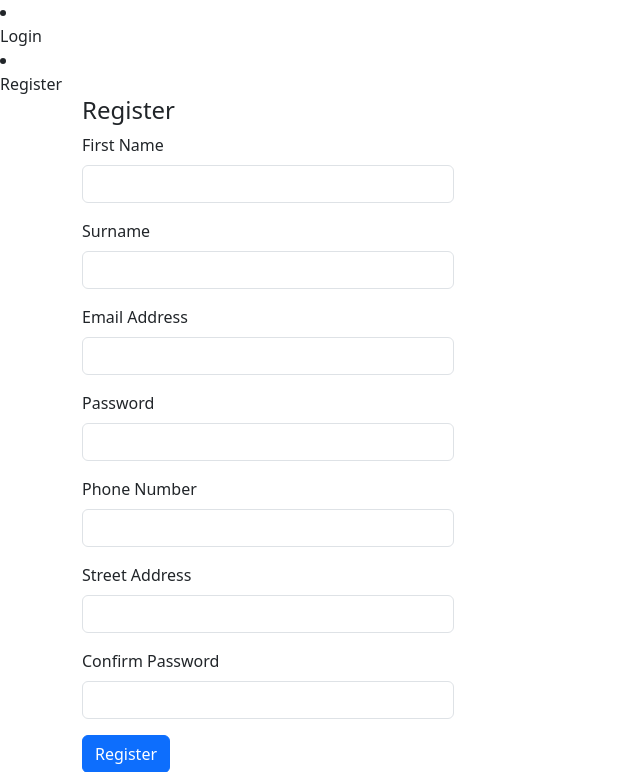
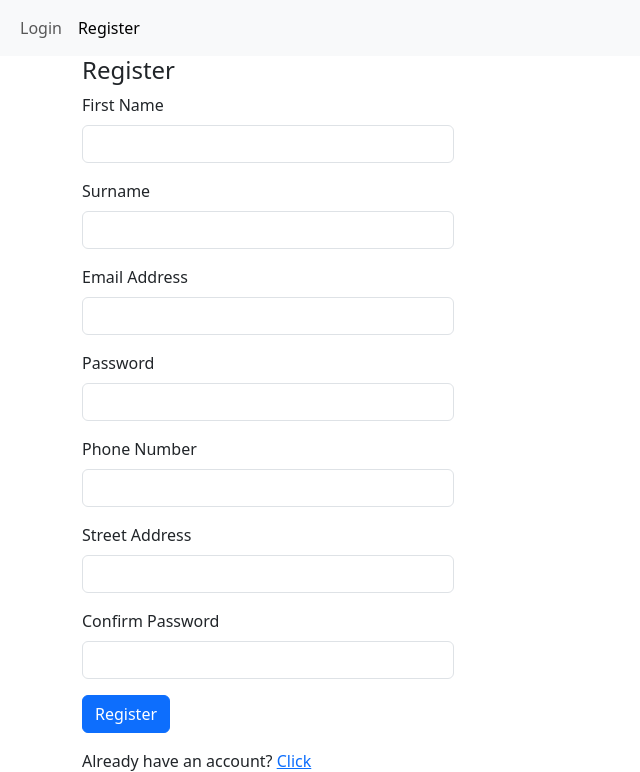
Before and after one commit to JoshK28/a2_group27, a Flask app: page /register in a window 1280 px wide. Shown: the top 772 px of the page, without its empty margins (0-640 px from the left). Run offline with Flask 3, Linux system fonts and the light colour scheme; some libraries are stand-ins or nearby versions.

Commit message:
Multi functional nav bar for logout login and register

```diff
--- a/AUSSportsTix/templates/base.html
+++ b/AUSSportsTix/templates/base.html
@@ -13,14 +13,23 @@
     <header>
 
         <!-- Navbar -->
-        <nav>
-            <!-- Your navbar should go here -->
-             <li class="nav-item">
-                <a class="nav-link" href="{{ url_for('auth.login') }}">Login</a>
-            </li>
-            <li class="nav-item">
-                <a class="nav-link" href="{{ url_for('auth.register') }}">Register</a>
-            </li>
+        <nav class="navbar navbar-expand-lg bg-body-tertiary">
+            <div class="container-fluid">
+                <ul class="navbar-nav">
+                    {% if current_user.is_authenticated %}
+                    <li class="nav-item">
+                        <a class="nav-link" href="{{ url_for('auth.logout') }}">Logout</a>
+                    </li>
+                    {% else %}
+                    <li class="nav-item">
+                        <a class="nav-link {% if request.endpoint == 'auth.login' %}active{% endif %}" href="{{ url_for('auth.login') }}">Login</a>
+                    </li>
+                    <li class="nav-item">
+                        <a class="nav-link {% if request.endpoint == 'auth.register' %}active{% endif %}" href="{{ url_for('auth.register') }}">Register</a>
+                    </li>
+                    {% endif %}
+                </ul>
+            </div>
         </nav>
         <!-- Code for using Flask flash -->
         <div class="container-fluid">
```
